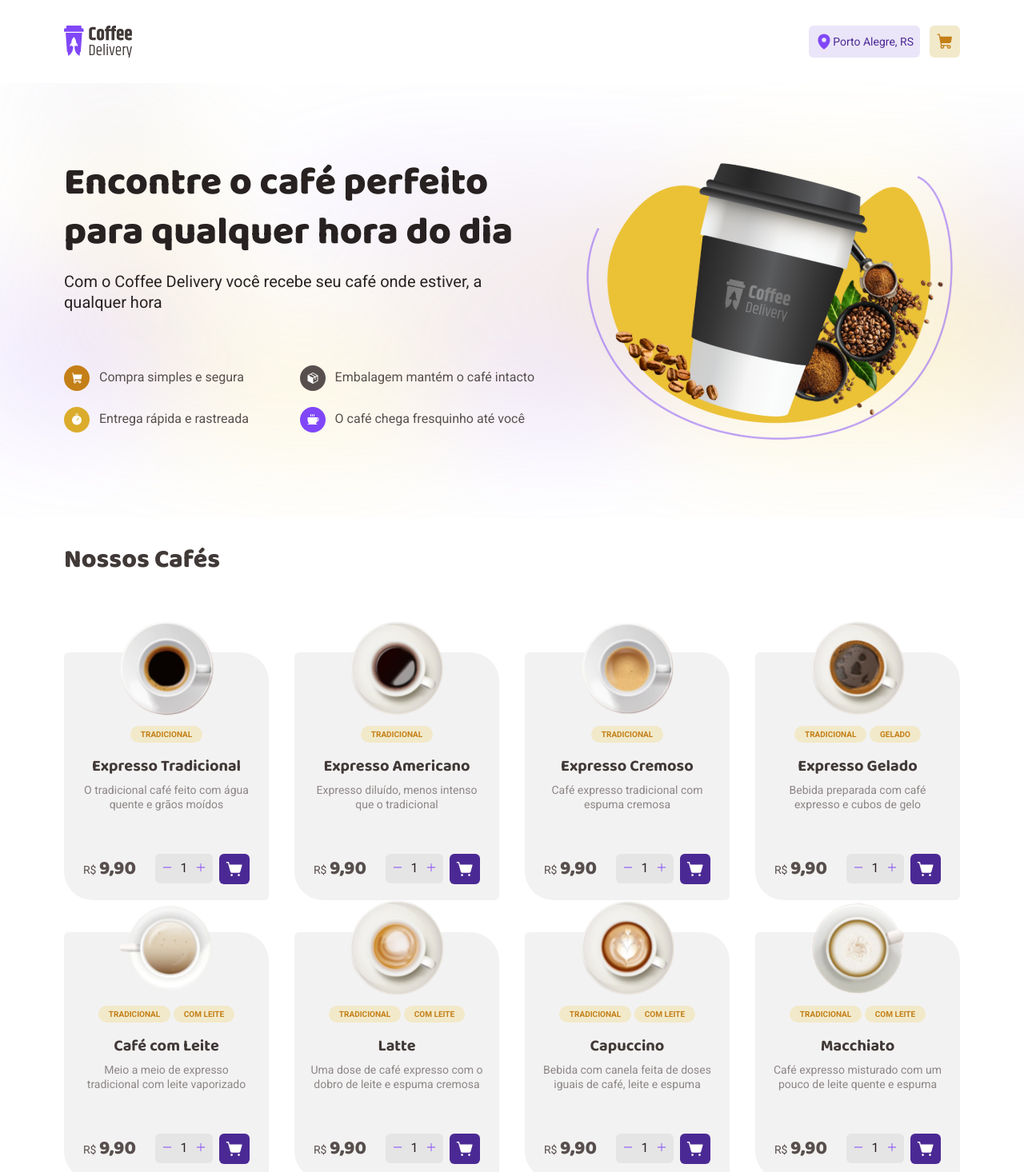
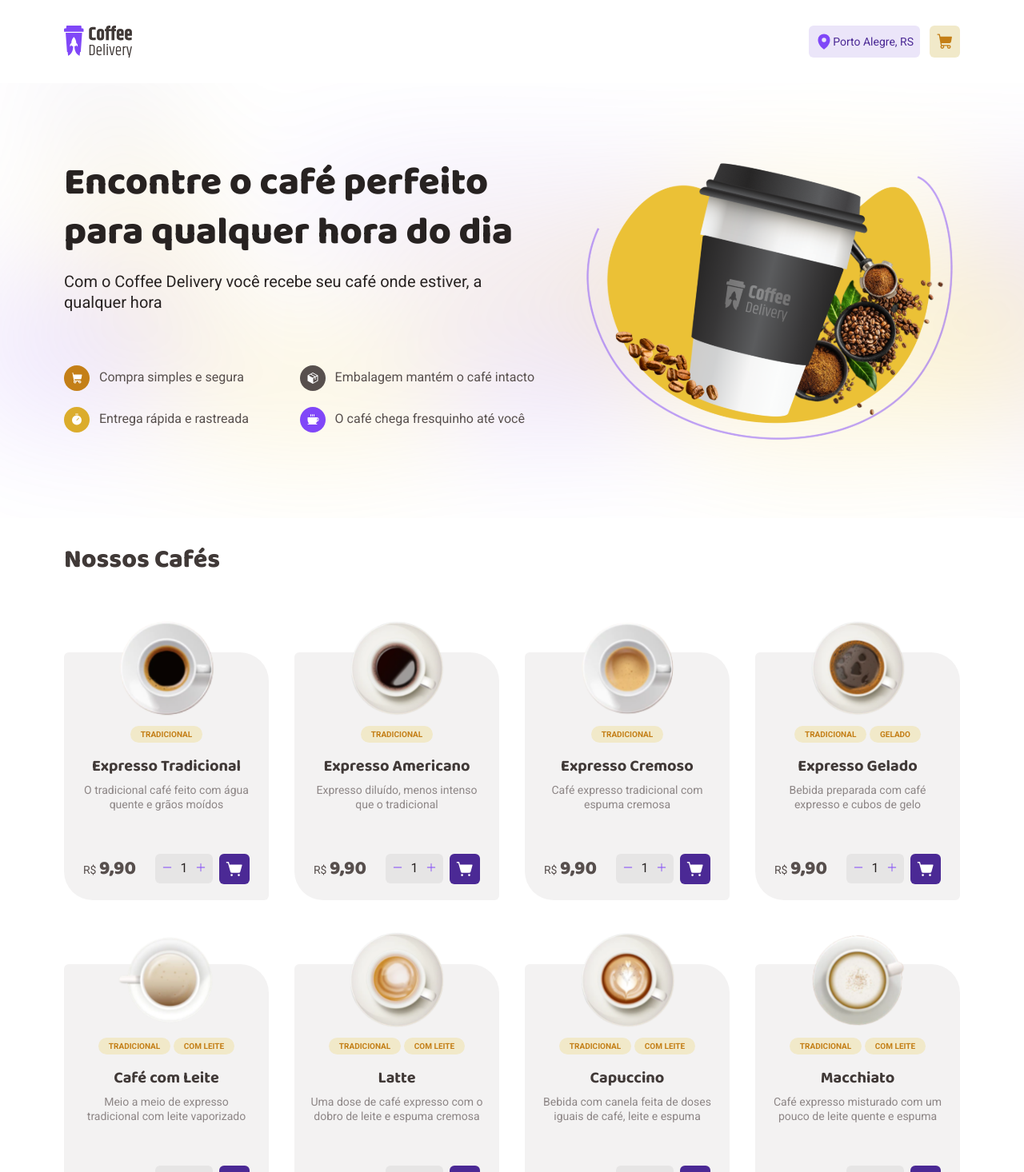
Before and after one commit to PeZunino/02-rocketseat-ignite-react-challenge-CoffeeDelivery, a React (Vite) app: page / in a window 1280 px wide. Shown: the top 1466 px of the page at 80% size. Built offline with nearby package versions, Linux system fonts and the light colour scheme.

Commit message:
correct coffee list row gap width

```diff
--- a/src/pages/Home/styles.ts
+++ b/src/pages/Home/styles.ts
@@ -87,6 +87,6 @@ export const MainContent = styled.main`
     display: flex;
     flex-wrap: wrap;
     column-gap: 2rem;
-    row-gap: 2.5rem;
+    row-gap: 5rem;
   }
 `;
```
